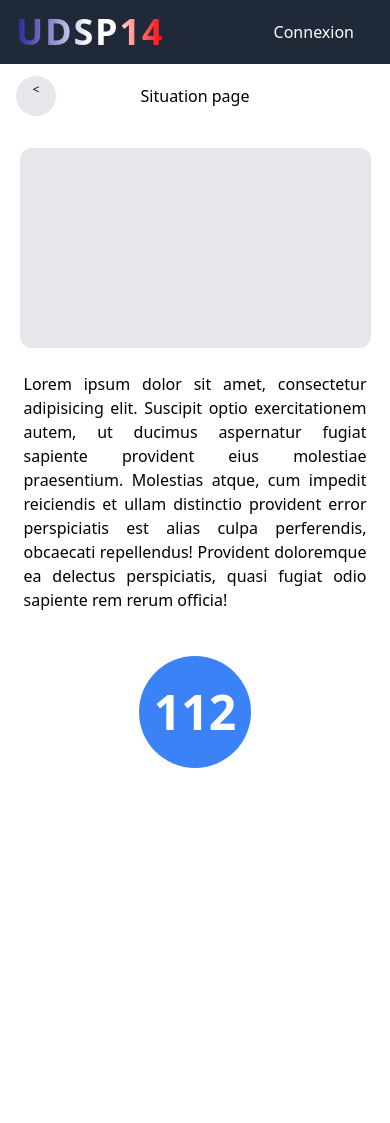
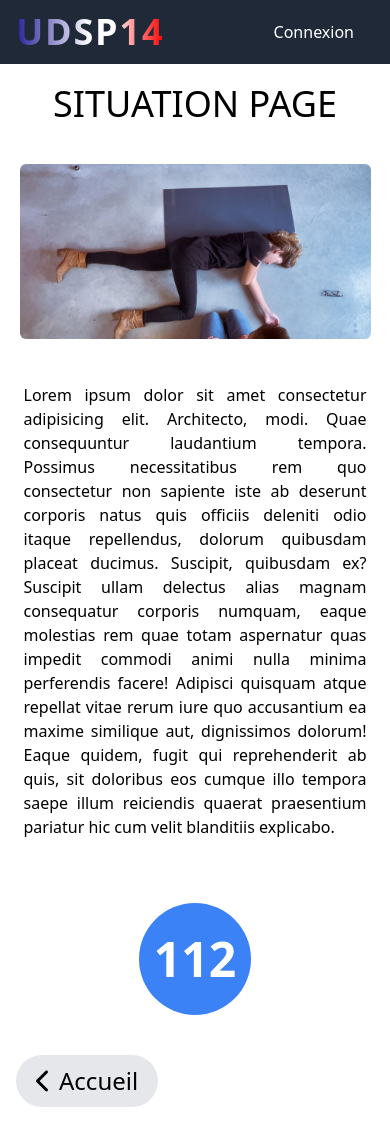
Before and after one commit to jonathan-fv/udsp14-react-front, a React (Create React App) app: page /situation in a window 390 px wide. Before the commit the page ends 844 px from the top, so only its background shows below. Built offline with nearby package versions, Linux system fonts and the light colour scheme.

Commit message:
[situation-page-responsive/image]

```diff
--- a/src/App.css
+++ b/src/App.css
@@ -5,21 +5,19 @@
   flex-direction: column;
 }
 
-.return-button {
-  position: absolute;
-  top: 60px;
-  left: 0;
-}
-
 .img-box {
   width: 90%;
-  height: 200px;
+  height: auto;
   margin: 20px auto;
 }
 
 .text-box {
   width: 90%;
   margin: 20px auto;
+}
+
+.return-button {
+  padding: 10px 20px;
 }
 
 .cta-btn {
@@ -36,6 +34,10 @@
   .containt {
     height: auto;
   }
+
+  .content-box {
+    flex-direction: column;
+  }
 }
 
 /* scale resolution for resolution above 1024px */
@@ -43,4 +45,14 @@
   .containt {
     height: calc(100vh - 64px);
   }
+
+  .content-box {
+    margin: 60px;
+    justify-content: space-between;
+    gap: 100px;
+  }
+
+  .return-button {
+    margin-left: 72px;
+  }
 }
--- a/src/pages/SituationPage.tsx
+++ b/src/pages/SituationPage.tsx
@@ -1,32 +1,40 @@
 import { Link } from "react-router-dom";
 import { useNavigate } from "react-router-dom";
 import "../App.css";
+import imgPls from "../assets/images/pls-1.jpg";
 
 const SituationPage = () => {
   const navigate = useNavigate();
   const handleGoBack = () => {
     navigate(-1);
-  }
+  };
   return (
     <div>
-      <div className="flex justify-center">
-        <button onClick={handleGoBack} className="return-button w-10 bg-gray-200 rounded-full m-4 p-1 text-2xl">
-          &#706;
-        </button>
-        <h1 className="p-5">Situation page</h1>
+      <div className="flex justify-center items-center">
+        <h1 className="p-5 text-4xl uppercase">Situation page</h1>
       </div>
-      <div className="img-box bg-gray-200 rounded-xl"></div>
-      <div className="text-box p-1 text-justify">
-        <p>
-          Lorem ipsum dolor sit amet, consectetur adipisicing elit. Suscipit
-          optio exercitationem autem, ut ducimus aspernatur fugiat sapiente
-          provident eius molestiae praesentium. Molestias atque, cum impedit
-          reiciendis et ullam distinctio provident error perspiciatis est alias
-          culpa perferendis, obcaecati repellendus! Provident doloremque ea
-          delectus perspiciatis, quasi fugiat odio sapiente rem rerum officia!
-        </p>
+      <div className="content-box flex items-center">
+        {/* <div className="img-box bg-gray-200 rounded-xl"></div> */}
+        <img src={imgPls} alt="pls" className="img-box rounded-md" />
+        <div className="text-box p-1 text-justify">
+          <p>
+            Lorem ipsum dolor sit amet consectetur adipisicing elit. Architecto,
+            modi. Quae consequuntur laudantium tempora. Possimus necessitatibus
+            rem quo consectetur non sapiente iste ab deserunt corporis natus
+            quis officiis deleniti odio itaque repellendus, dolorum quibusdam
+            placeat ducimus. Suscipit, quibusdam ex? Suscipit ullam delectus
+            alias magnam consequatur corporis numquam, eaque molestias rem quae
+            totam aspernatur quas impedit commodi animi nulla minima perferendis
+            facere! Adipisci quisquam atque repellat vitae rerum iure quo
+            accusantium ea maxime similique aut, dignissimos dolorum! Eaque
+            quidem, fugit qui reprehenderit ab quis, sit doloribus eos cumque
+            illo tempora saepe illum reiciendis quaerat praesentium pariatur hic
+            cum velit blanditiis explicabo.
+          </p>
+        </div>
       </div>
-      <div className="cta-box flex justify-center mt-10">
+
+      <div className="cta-box flex justify-center m-10">
         <Link
           to="/audio"
           className="cta-btn rounded-full bg-blue-500 hover:bg-blue-600"
@@ -34,6 +42,21 @@ const SituationPage = () => {
           112
         </Link>
       </div>
+      <div>
+        <button
+          onClick={handleGoBack}
+          className="return-button bg-gray-200 rounded-full m-4 text-2xl flex items-center gap-2"
+        >
+          <svg
+            xmlns="http://www.w3.org/2000/svg"
+            height="1em"
+            viewBox="0 0 320 512"
+          >
+            <path d="M9.4 233.4c-12.5 12.5-12.5 32.8 0 45.3l192 192c12.5 12.5 32.8 12.5 45.3 0s12.5-32.8 0-45.3L77.3 256 246.6 86.6c12.5-12.5 12.5-32.8 0-45.3s-32.8-12.5-45.3 0l-192 192z" />
+          </svg>
+          Accueil
+        </button>
+      </div>
     </div>
   );
 };
```
Also changed, not shown: src/assets/images/pls-1.jpg (added).
